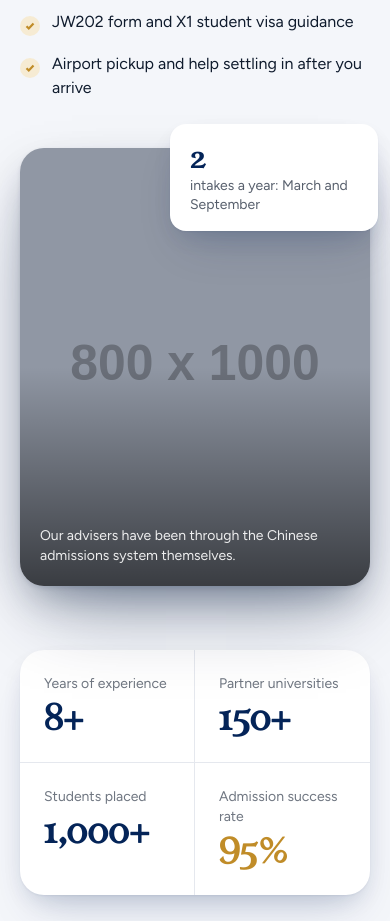
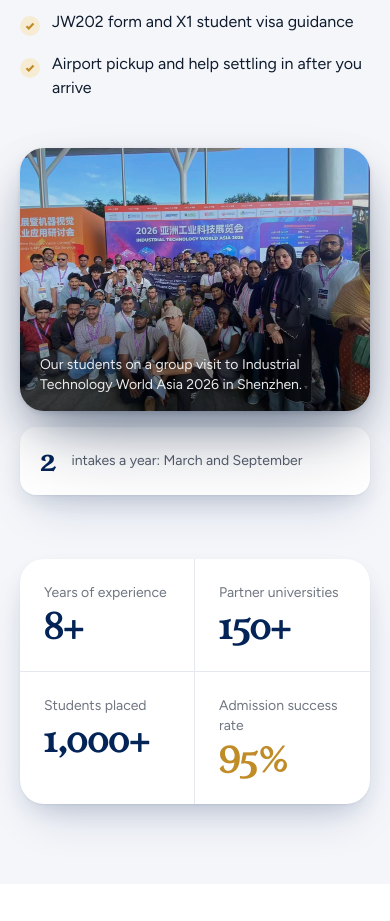
Before and after one commit to chideradim3/agency-website, a website: page index.html in a window 390 px wide. Shown: the part 1900-2821 px from the top of the page. Drawn offline with nearby package versions, Linux system fonts and the light colour scheme; placeholder pictures from the web are drawn by us.

Commit message:
Add student group photo to About section
Replace the team photo placeholder with a group photo from Industrial
Technology World Asia 2026, switch the frame to landscape, and move the
intakes card below the photo on small screens.

Co-Authored-By: Claude Opus 5.5 <noreply@anthropic.com>

```diff
--- a/index.html
+++ b/index.html
@@ -269,13 +269,13 @@
 <section id="about" class="py-20 md:py-28">
   <div class="max-w-page mx-auto px-5 md:px-8 grid lg:grid-cols-2 gap-12 lg:gap-16 items-center">
     <div class="reveal relative order-2 lg:order-1">
-      <div class="relative rounded-3xl overflow-hidden shadow-3 aspect-[4/5] max-h-[34rem] w-full">
-        <img src="https://placehold.co/800x1000/1B3A6E/E6EBF3?text=Team+photo" alt="The ChinaBridge Consult team" class="absolute inset-0 w-full h-full object-cover">
-        <div class="absolute inset-0 bg-navy mix-blend-multiply opacity-30"></div>
+      <div class="relative rounded-3xl overflow-hidden shadow-3 aspect-[4/3] w-full">
+        <img src="images/site/team.jpg" alt="A large group of international students at Industrial Technology World Asia 2026 in Shenzhen" class="absolute inset-0 w-full h-full object-cover object-center" loading="lazy">
+        <div class="absolute inset-0 bg-navy mix-blend-multiply opacity-15"></div>
         <div class="absolute inset-0 bg-gradient-to-t from-black/60 via-transparent"></div>
-        <p class="absolute bottom-5 left-5 right-5 text-white/90 text-sm">Our advisers have been through the Chinese admissions system themselves.</p>
+        <p class="absolute bottom-4 left-5 right-5 text-white/90 text-sm">Our students on a group visit to Industrial Technology World Asia 2026 in Shenzhen.</p>
       </div>
-      <div class="absolute -right-2 sm:-right-6 -top-6 bg-white rounded-2xl shadow-2 px-5 py-4 max-w-[13rem]">
+      <div class="mt-4 flex items-center gap-4 sm:block sm:mt-0 sm:absolute sm:-right-6 sm:-top-6 bg-white rounded-2xl shadow-2 px-5 py-4 sm:max-w-[13rem]">
         <p class="font-display text-3xl text-navy">2</p>
         <p class="text-sm text-ink/70 leading-snug">intakes a year: March and September</p>
       </div>
```
Also changed, not shown: images/site/team.jpg (added).
